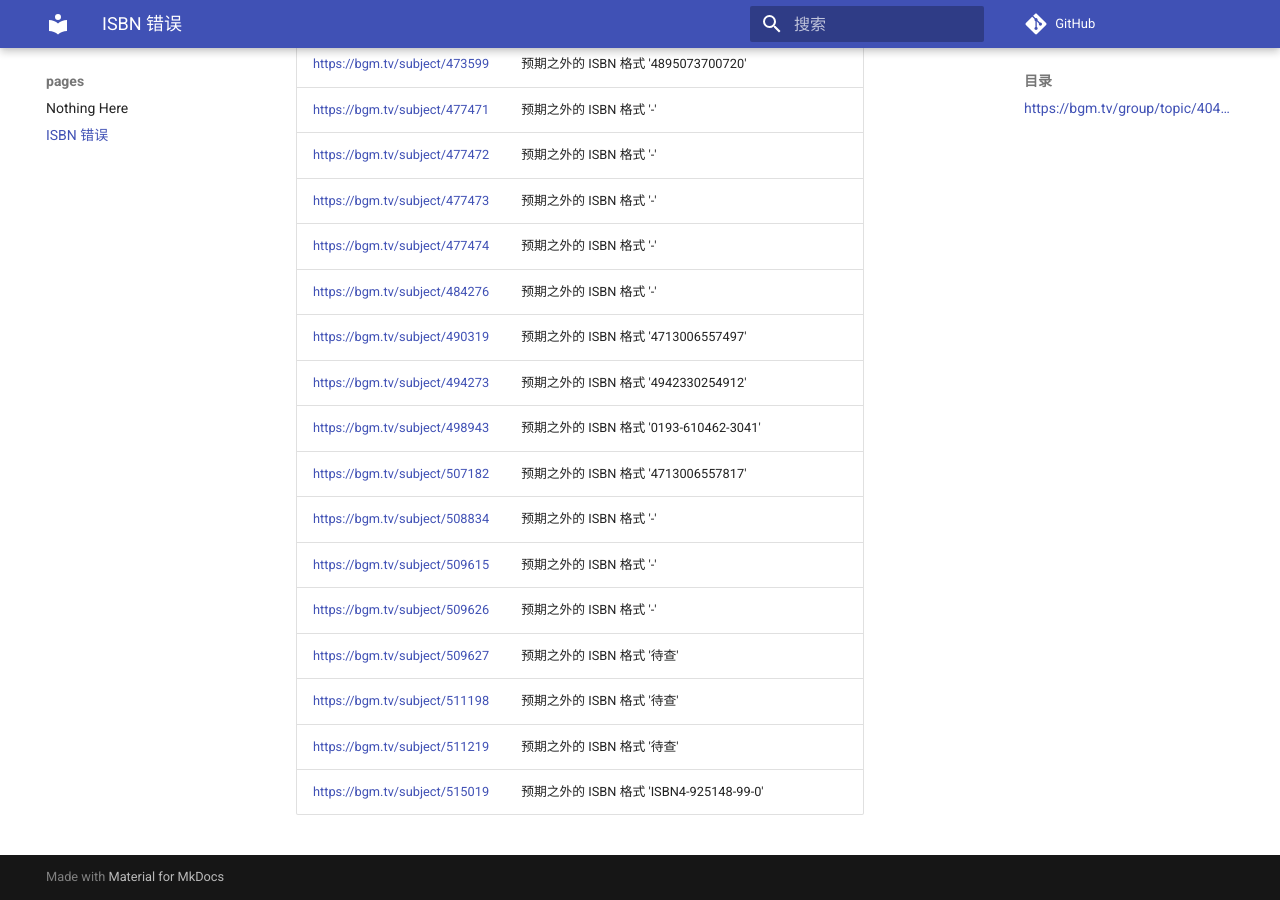
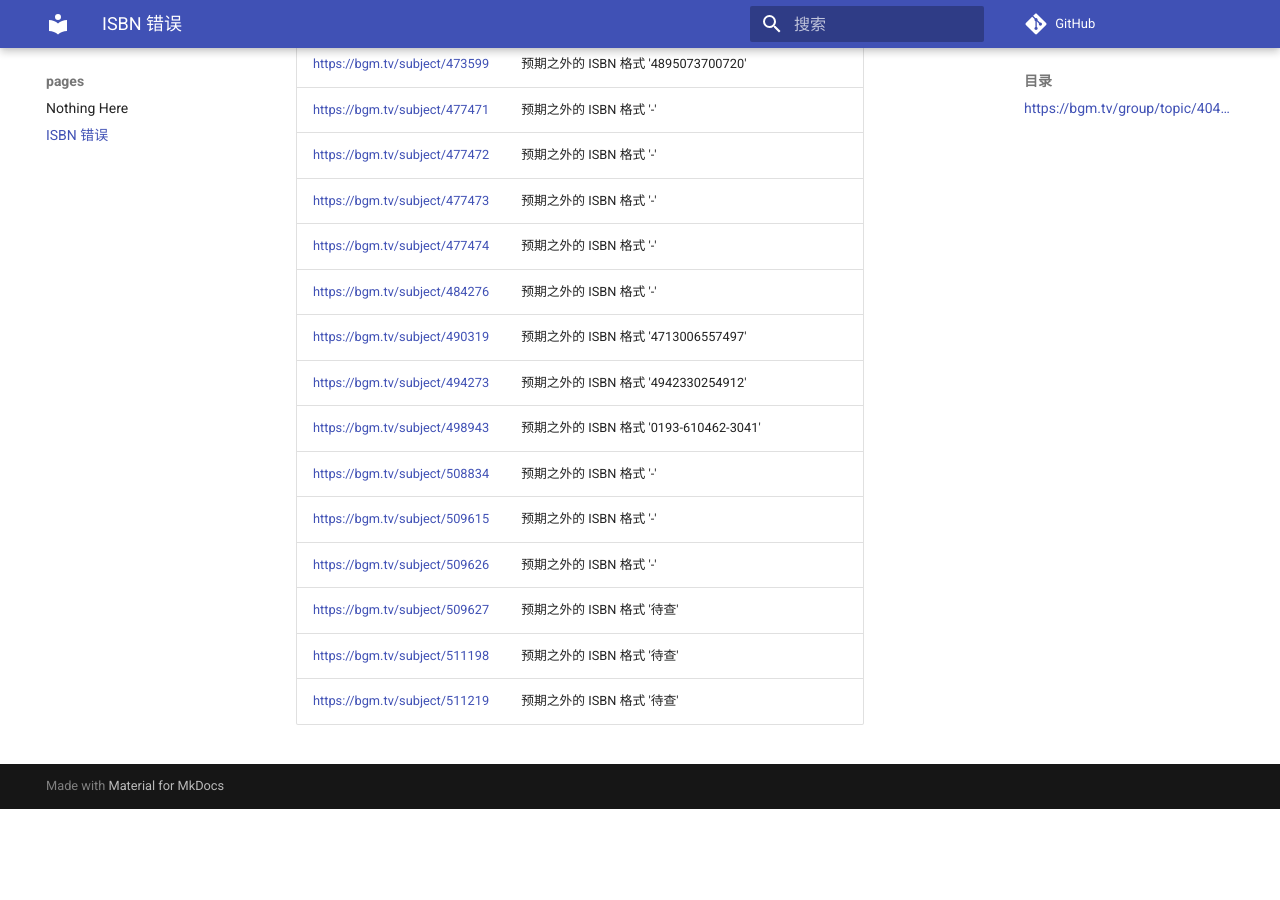
Before and after one commit to trim21/bangumi-pages, an MkDocs documentation site: the page built from docs/isbn.md, in a window 1280 px wide and 900 px high, scrolled down 4914 px. Built offline with MkDocs 1.6.1 and Material for MkDocs 9.7.7, drawn with Linux system fonts in a browser that asks for light colours; comment, search, counter and statistics services are not loaded; after the commit the page ends 5723 px from its top, so only the background shows below that.

Commit message:
update isbn.md

```diff
--- a/docs/isbn.md
+++ b/docs/isbn.md
@@ -116,11 +116,9 @@ total 119
 | <https://bgm.tv/subject/490319> | 预期之外的 ISBN 格式 '4713006557497' |
 | <https://bgm.tv/subject/494273> | 预期之外的 ISBN 格式 '4942330254912' |
 | <https://bgm.tv/subject/498943> | 预期之外的 ISBN 格式 '0193-610462-3041' |
-| <https://bgm.tv/subject/507182> | 预期之外的 ISBN 格式 '4713006557817' |
 | <https://bgm.tv/subject/508834> | 预期之外的 ISBN 格式 '-' |
 | <https://bgm.tv/subject/509615> | 预期之外的 ISBN 格式 '-' |
 | <https://bgm.tv/subject/509626> | 预期之外的 ISBN 格式 '-' |
 | <https://bgm.tv/subject/509627> | 预期之外的 ISBN 格式 '待查' |
 | <https://bgm.tv/subject/511198> | 预期之外的 ISBN 格式 '待查' |
 | <https://bgm.tv/subject/511219> | 预期之外的 ISBN 格式 '待查' |
-| <https://bgm.tv/subject/515019> | 预期之外的 ISBN 格式 'ISBN4-925148-99-0' |
```
Also changed, not shown: other parts of docs/isbn.md (+1 -1 lines).
